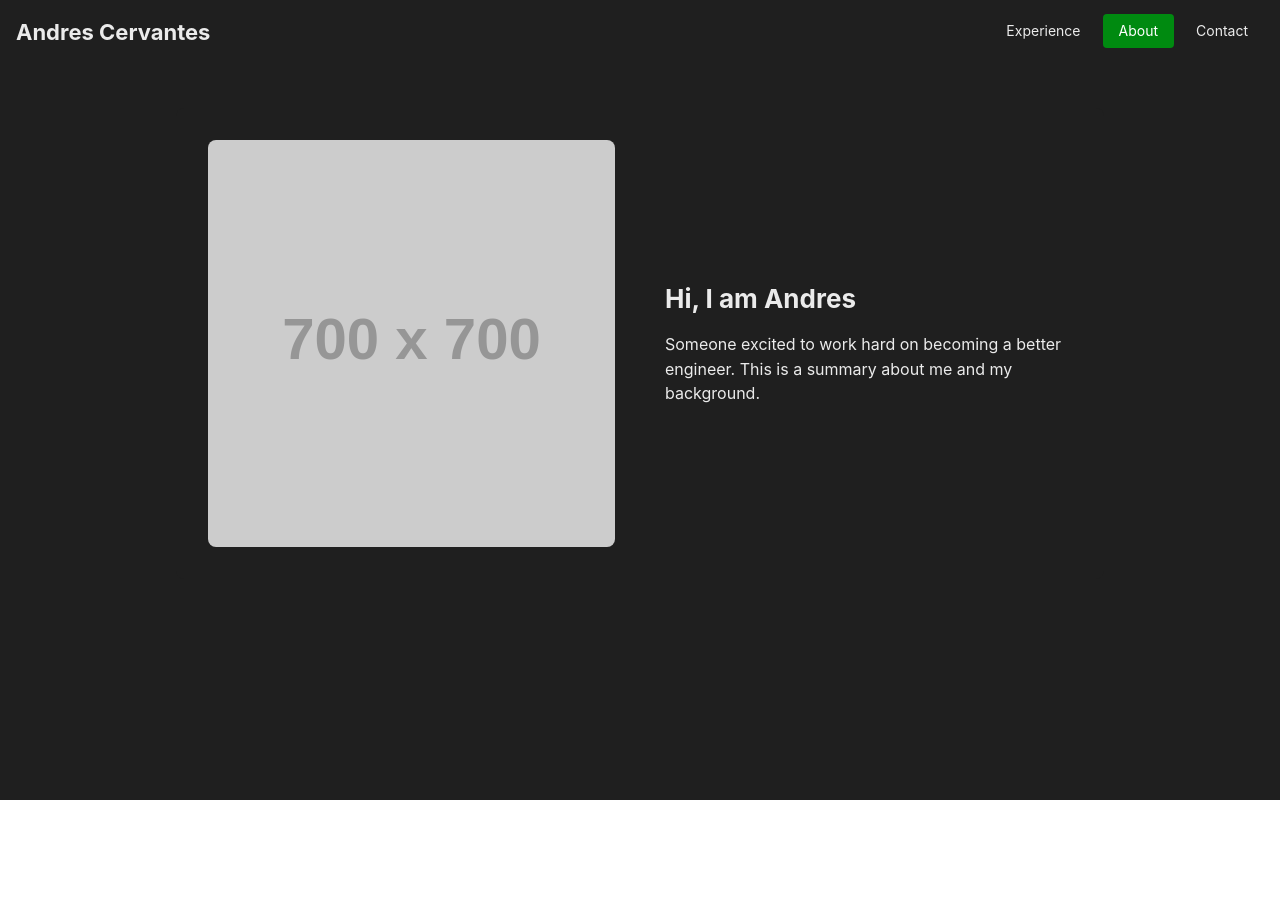
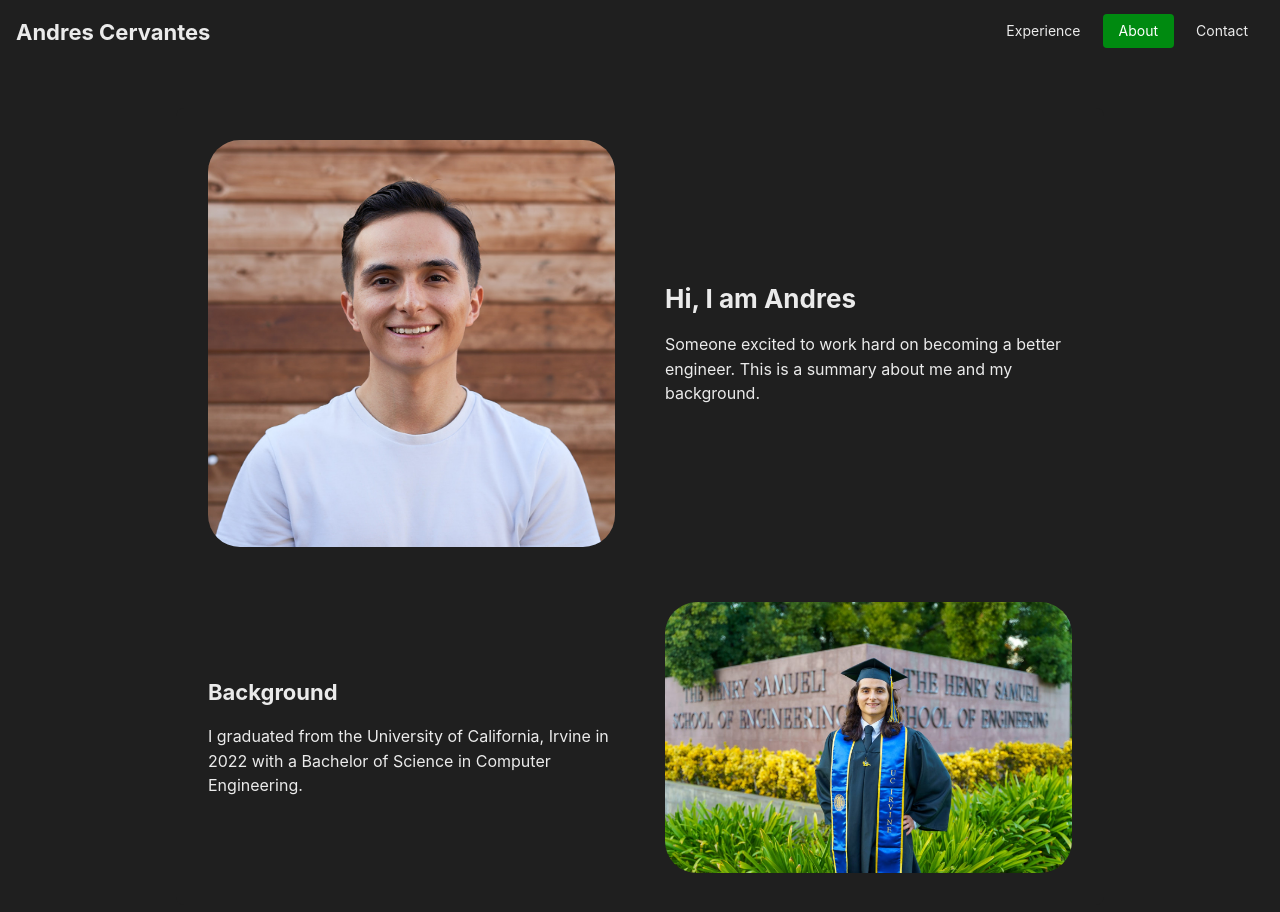
Before and after one commit to cervand/cervand.github.io, a React (Vite) app: page / in a window 1280 px wide. Both pictures are taken after a click on the tab "About". Shown: the top 912 px of the page. Before the commit the page ends 800 px from the top, so only its background shows below. Built offline with nearby package versions, Linux system fonts and the light colour scheme.

Commit message:
Add profile and graduation images to AboutTab component

```diff
--- a/src/components/AboutTab.jsx
+++ b/src/components/AboutTab.jsx
@@ -1,14 +1,25 @@
 // src/components/TabContent/AboutTab.jsx
 import { Title, Text, Stack, Grid, Image } from '@mantine/core';
+import profilePic from '../assets/profile.jpg';
+import gradPic from '../assets/gradPic.jpg';
 
 function AboutTab() {
+  /*
+  Notes for me...
+  base = mobile
+  md = tablet and up
+  12 = 100% width
+  6 = 50% width
+  gutter = space between columns
+  */
   return (
+    <>
     <Grid gutter={50} align="center">
       <Grid.Col span={{ base: 12, md: 6 }}>
         <Image
-          src="https://placehold.co/700x700"
-          alt="Profile"
-          radius="md"
+          src = {profilePic}
+          alt="Profile headshot of Andres"
+          radius="xl"
         />
       </Grid.Col>
       <Grid.Col span={{ base: 12, md: 6 }}>
@@ -21,6 +32,30 @@ function AboutTab() {
         </Stack>
       </Grid.Col>
     </Grid>
+
+    {/* A value of mt 30 means margin-top of 30 pixels */}
+    <Grid gutter={50} align="center" mt={30}>
+      <Grid.Col span={{ base: 12, md: 6 }}>
+        <Stack>
+          <Title order={3} c="brand.2">Background</Title>
+          <Text c="brand.2">
+            I graduated from the University of California, Irvine in 2022 with a Bachelor of Science in Computer Engineering.
+          </Text>
+        </Stack>
+      </Grid.Col>
+      <Grid.Col span={{ base: 12, md: 6 }}>
+        <Image
+          src={gradPic}
+          alt="Graduation picture of Andres in front of the UCI Engineering School sign"
+          radius="xl"
+        />
+      </Grid.Col>
+    </Grid>
+
+
+
+  </>
+
   );
 }
 
```
Also changed, not shown: src/assets/gradPic.jpg (added), src/assets/profile.jpg (added).
